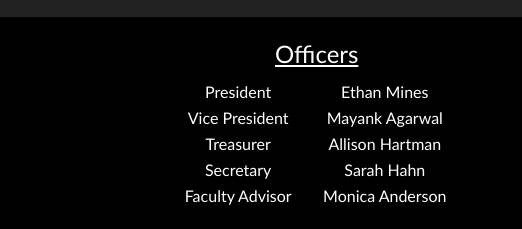
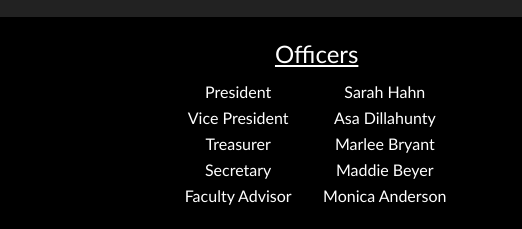
Before and after one commit to UA-ACM-Student-Chapter/UA-ACM-Student-Chapter.github.io, a website: page index.html in a window 1280 px wide. Shown: the part 1408-1637 px from the top of the page, 0-522 px from the left. Drawn offline with Linux system fonts and the light colour scheme; no server answers.

Commit message:
Changed Officer Names

```diff
--- a/index.html
+++ b/index.html
@@ -428,19 +428,19 @@
                         <table style="width:100%; text-align: center">
                             <tr>
                                 <td>President</td>
-                                <td>Ethan Mines</td>
+                                <td>Sarah Hahn</td>
                             </tr>
                             <tr>
                                 <td>Vice President</td>
-                                <td>Mayank Agarwal</td>
+                                <td>Asa Dillahunty</td>
                             </tr>
                             <tr>
                                 <td>Treasurer</td>
-                                <td>Allison Hartman</td>
+                                <td>Marlee Bryant</td>
                             </tr>
                             <tr>
                                 <td>Secretary</td>
-                                <td>Sarah Hahn</td>
+                                <td>Maddie Beyer</td>
                             </tr>
                             <tr>
                                 <td>Faculty Advisor</td>
```
